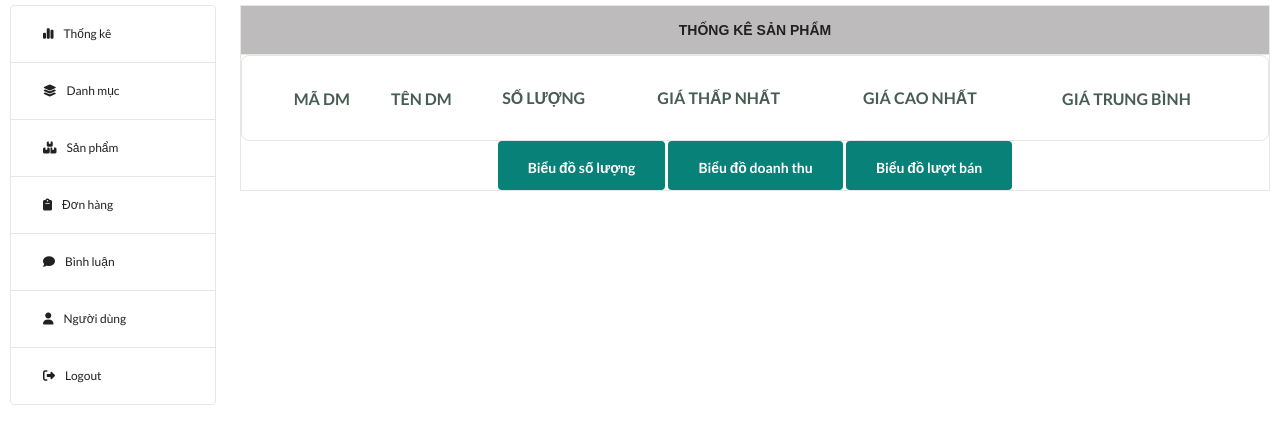
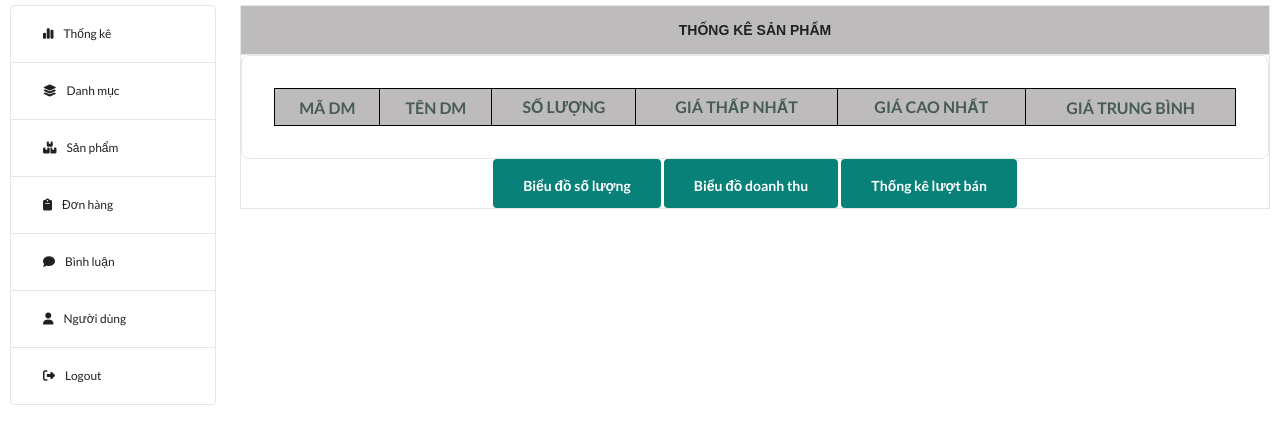
Before and after one commit to PhucZuu/duan1code, a PHP site: page /duan1code/admin/index.php?act=thongke in a window 1280 px wide. Shown: the top 444 px of the page. Run offline with PHP 8.4, Linux system fonts and the light colour scheme; data that the repository does not hold is empty.

Commit message:
thong ke

```diff
--- a/admin/thongke/doanhthu.php
+++ b/admin/thongke/doanhthu.php
@@ -34,7 +34,6 @@
     }
     ?>
 </select>
-
 
     <input type="submit" name="baocao" class="ad_btn" value="Xem báo cáo">
 </form>
--- a/admin/thongke/list.php
+++ b/admin/thongke/list.php
@@ -5,7 +5,7 @@
             // extract($soluong);
             ?>
             <div class="register">
-                <table>
+                <table class="stats-table">
                     <tr>
                         <th>MÃ DM</th>
                         <th>TÊN DM</th>
@@ -37,7 +37,7 @@
             <div class="form__btn">
                 <a href="index.php?act=bieudo"><input class="btn" type="button" value="Biểu đồ số lượng"></a>
                 <a href="index.php?act=doanhthu"><input class="btn" type="button" value="Biểu đồ doanh thu"></a>
-                <a href="index.php?act=luotban"><input class="btn" type="button" value="Biểu đồ lượt bán"></a>
+                <a href="index.php?act=luotban"><input class="btn" type="button" value="Thống kê lượt bán"></a>
             </div>
           </div>
         </div>
--- a/admin/thongke/luotban.php
+++ b/admin/thongke/luotban.php
@@ -42,7 +42,7 @@
 <input type="submit" class="ad_btn" name="luotban" value="Xem">
 </form>
             <div class="register">
-                <table>
+                <table class="stats-table">
                     <tr>
                         <th>MÃ SP</th>
                         <th>TÊN SP</th>
--- a/assets/css/styles.css
+++ b/assets/css/styles.css
@@ -2429,3 +2429,14 @@ table {
 .ad_btn:hover{
   color: aquamarine;
 }
+.stats-table {
+  border-collapse: collapse;
+}
+
+.stats-table th, .stats-table td {
+  border: 1px solid black;
+  padding: 8px;
+}
+.stats-table th{
+  background: #BDBBBB;
+}
```
Also changed, not shown: admin/thongke/bieudo.php (+4 -4 lines).
